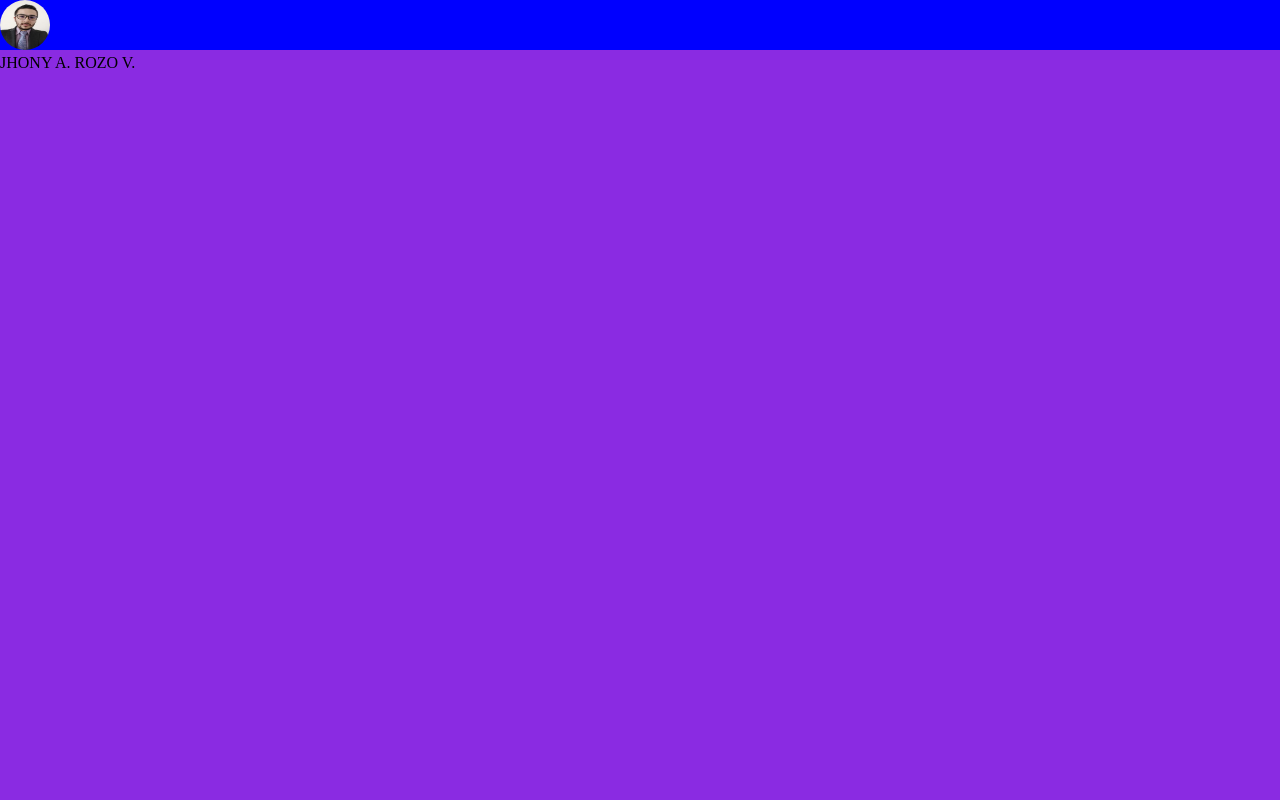
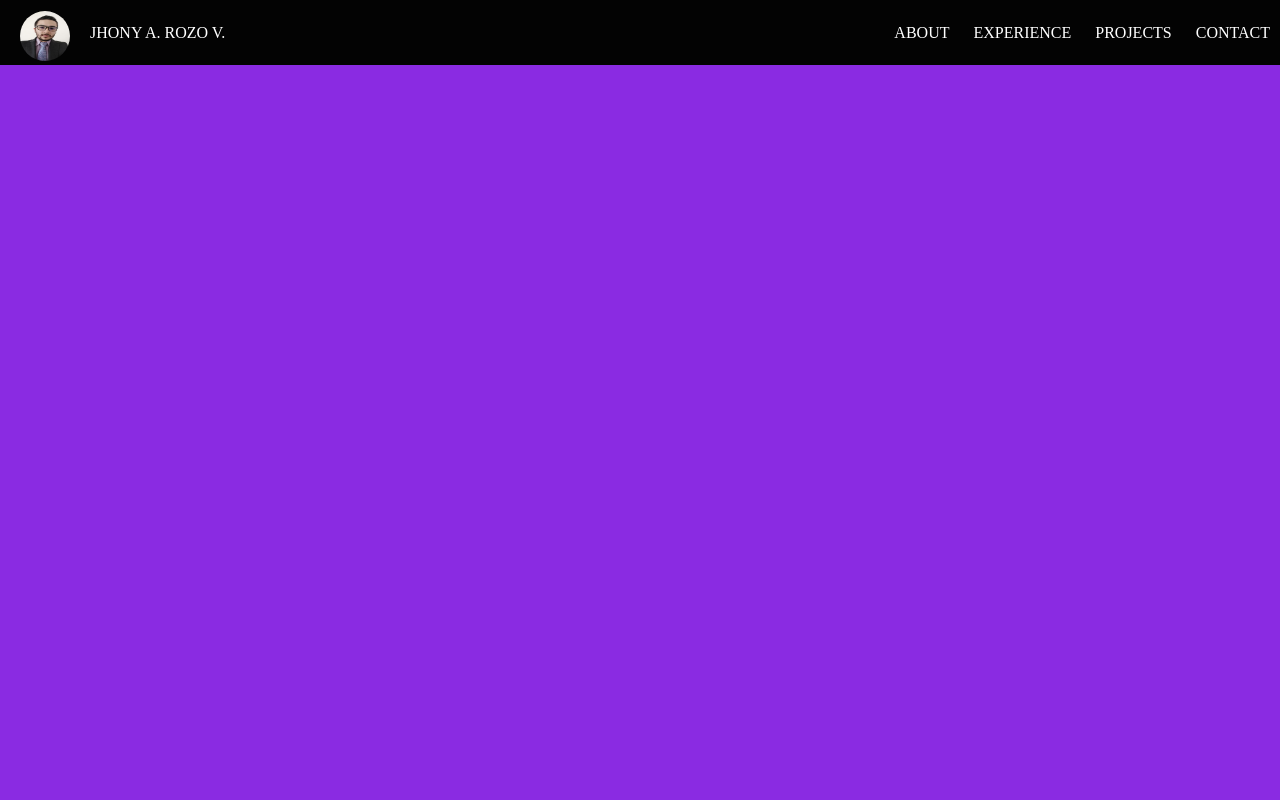
Before and after one commit to DevJhonyR/project_front, a plain HTML site: page index.html in a window 1280 px wide. Shown: the top 800 px of the page. Drawn offline with Linux system fonts and the light colour scheme; a web font is replaced by a local one.

Commit message:
estilizando el header

```diff
--- a/css/style.css
+++ b/css/style.css
@@ -1,16 +1,49 @@
+/*Fonts letter*/
+@import url('https://fonts.googleapis.com/css2?family=Kadwa&family=Lilita+One&display=swap');
+
 *{
     margin: 0;
     padding: 0;
+    border: 0;
 }
+/*Tipo de letra body*/
+body{
+    font-family: 'Lilita One', cursive;
+}
+/*Estilos header-nav*/
 .header{
-    height: 50px;
-    width: auto;
-    background-color: blue;
+    font-family: 'Kadwa', serif;
+    height: 65px;
+    width: 100%;
+    background-color: #030303;
+    display: flex;
+    align-items: center;
+    position: fixed;
 }
 .header img{
     height: 50px;
     width: 50px;
     border-radius: 100%;
+    margin-top: 10px;
+    margin-left: 20px;
+}
+.header #name{
+    color: #fff;
+    margin-left: 20px;
+}
+.header nav{
+    margin-left: auto;
+}
+.header nav ul li{
+    color: #fff;
+    list-style-type: none;
+    display: inline-flex;
+    text-align: right;
+    margin: 0 10px 0 10px
+}
+.header nav ul li a{
+    text-decoration: none;
+    color: #fff;
 }
 .section1{
     height: 887px;
--- a/index.html
+++ b/index.html
@@ -11,8 +11,22 @@
         <div>
             <img src="/image/foto.jpg" alt="Logo">
         </div>
-        <span>JHONY A. ROZO V.</span>
+        <span id="name">JHONY A. ROZO V.</span>
         <nav>
+            <ul>
+                <li>
+                    <a href="#">ABOUT</a>
+                </li>
+                <li>
+                    <a href="#">EXPERIENCE</a>
+                </li>
+                <li>
+                    <a href="#">PROJECTS</a>
+                </li>
+                <li>
+                    <a href="#">CONTACT</a>
+                </li>
+            </ul>
         </nav>
     </header>
     <section class="section1">
```
